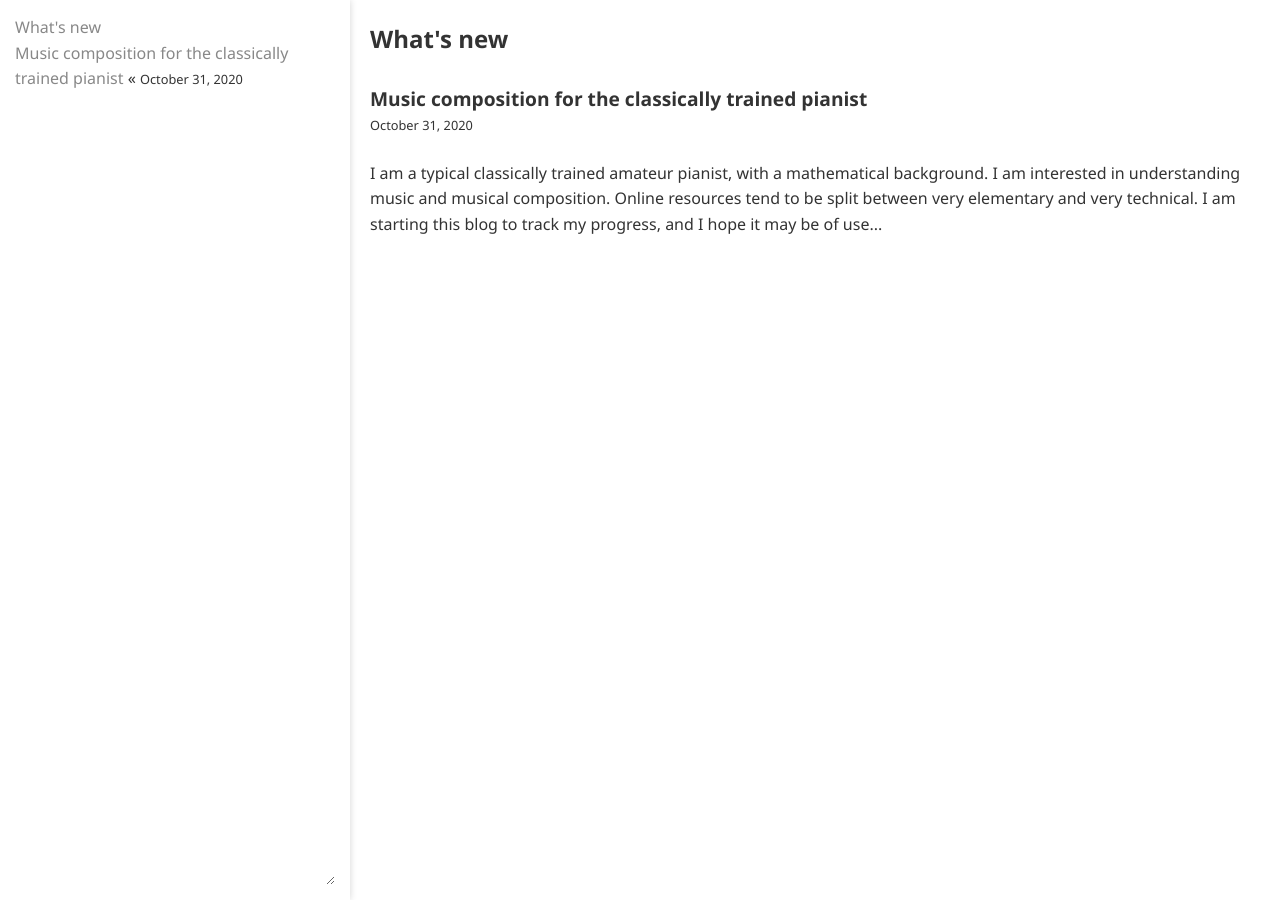
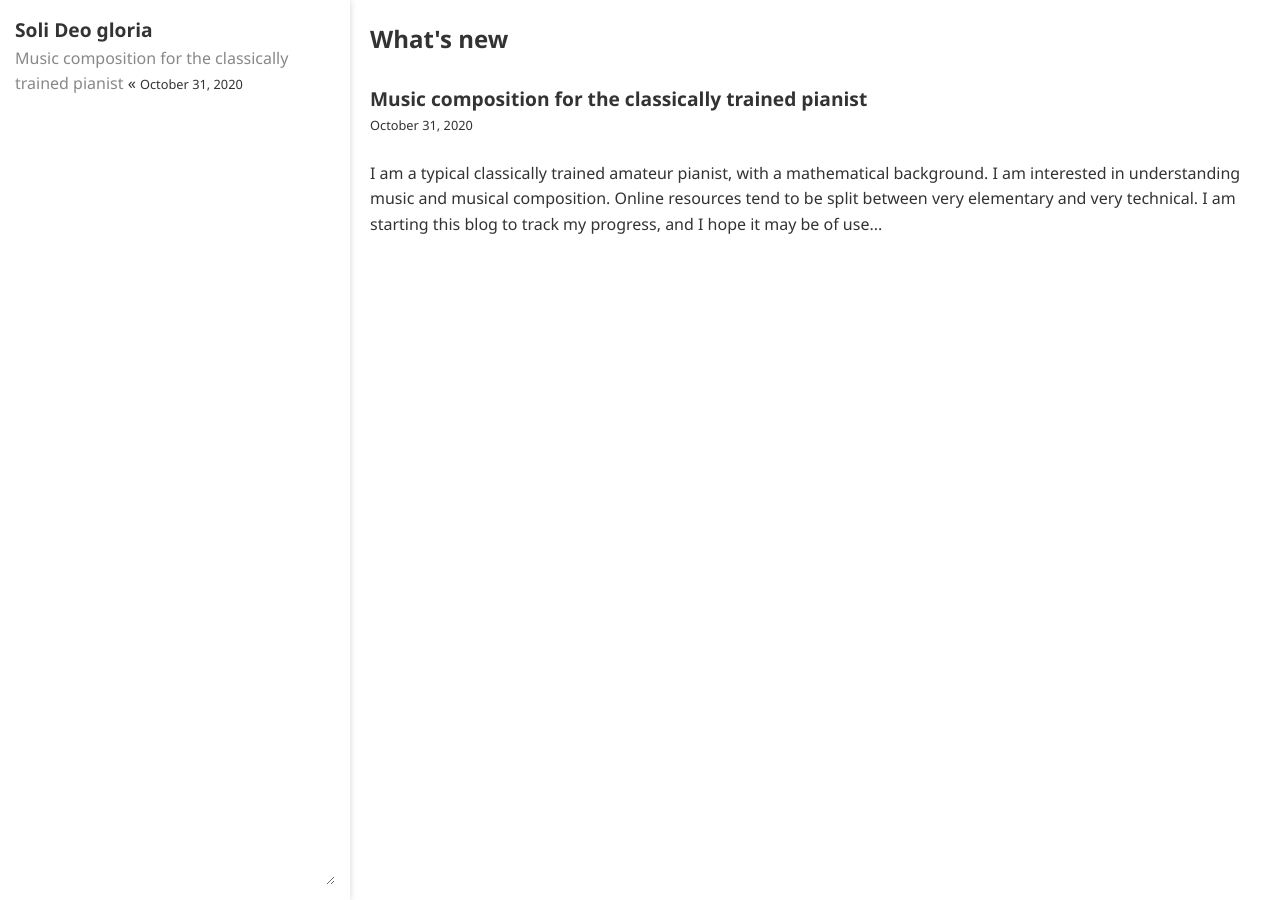
Before and after one commit to ansyblenetwork/sdg, a Jekyll site: the page built from index.html, in a window 1280 px wide. Built offline with Jekyll 4.4.1, drawn with Linux system fonts in a browser that asks for light colours.

Commit message:
Update page.html

```diff
--- a/_layouts/page.html
+++ b/_layouts/page.html
@@ -14,7 +14,7 @@
 	<body>
 		<div class="sidenav">
 		<div class="rpanel" style="flex-grow: 1; position:relative; min-width:250px; margin-bottom:0px" id="accountPanel">
-		<a href="{{ site.url | relative_url }}">What's new</a>
+			<h2><a href="{{ site.url | relative_url }}">Soli Deo gloria</a></h2>
 		<ul>
 			{% for post in site.posts %}
 				<li><a href="{{ post.url | relative_url }}">{{ post.title }}</a> &laquo;&nbsp;<span class="date-format">{{ post.date | date: "%B %-d, %Y" }}</span></li>
```
